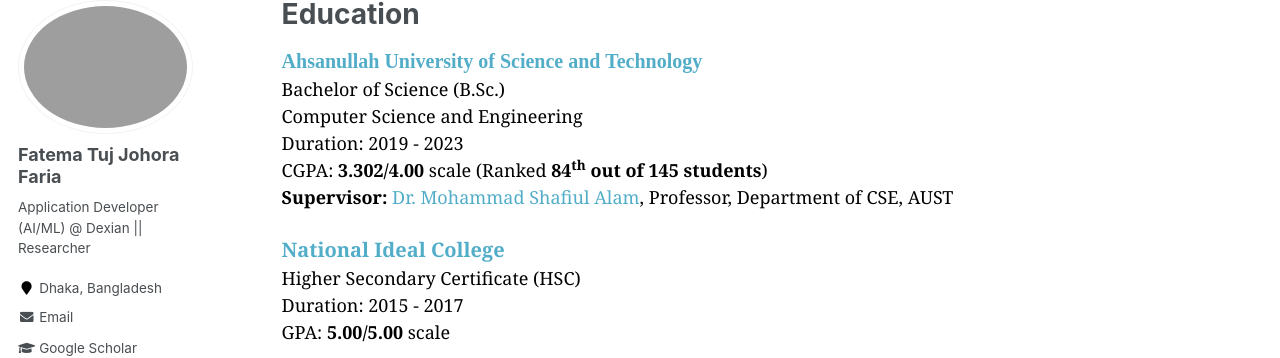
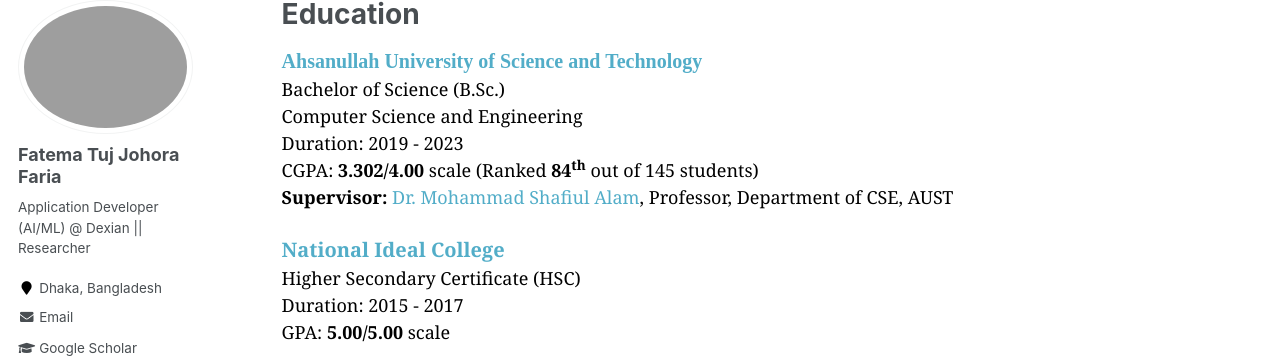
Before and after one commit to fatemafaria142/fatemafaria142.github.io, a Jekyll site: the page built from _pages/education.md, in a window 1280 px wide and 963 px high. Shown: the part 118-476 px from the top of the window. Built offline with Jekyll 4.4.1, drawn with Linux system fonts in a browser that asks for light colours; some web fonts are replaced.

Commit message:
Update education

```diff
--- a/_pages/education.md
+++ b/_pages/education.md
@@ -12,7 +12,7 @@
 Bachelor of Science (B.Sc.)<br/>
 Computer Science and Engineering <br/>
 Duration: 2019 - 2023 <br/>
-CGPA: <b>3.302/4.00</b> scale (Ranked <b>84<sup>th</sup> out of 145 students</b>) <br/>
+CGPA: <b>3.302/4.00</b> scale (Ranked <b>84<sup>th</sup></b> out of 145 students)<br/>
 <b>Supervisor:</b> <a href="https://www.aust.edu/cse/faculty_member/dr_mohammad_shafiul_alam" target="_blank">Dr. Mohammad Shafiul Alam</a>, Professor, Department of CSE, AUST
 </span>
 
```
